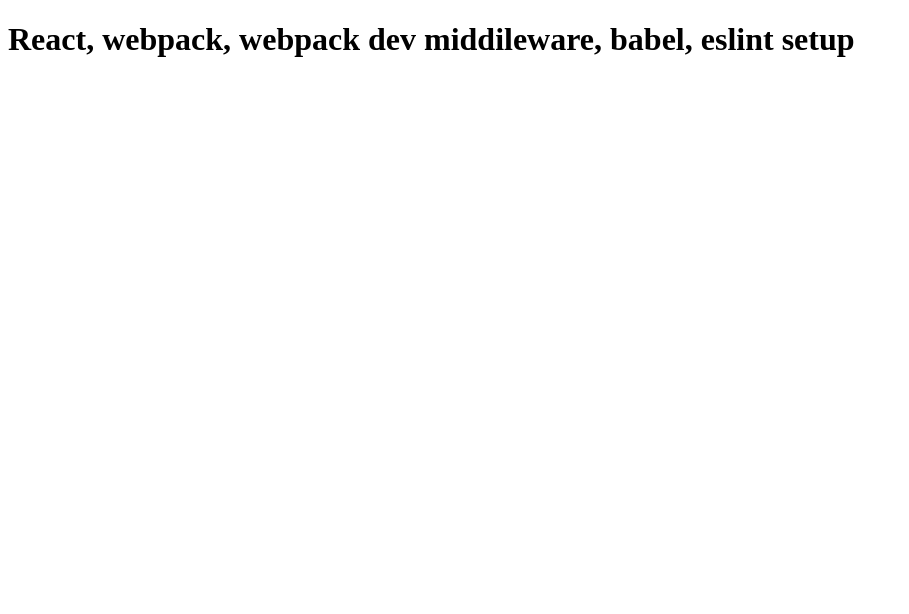
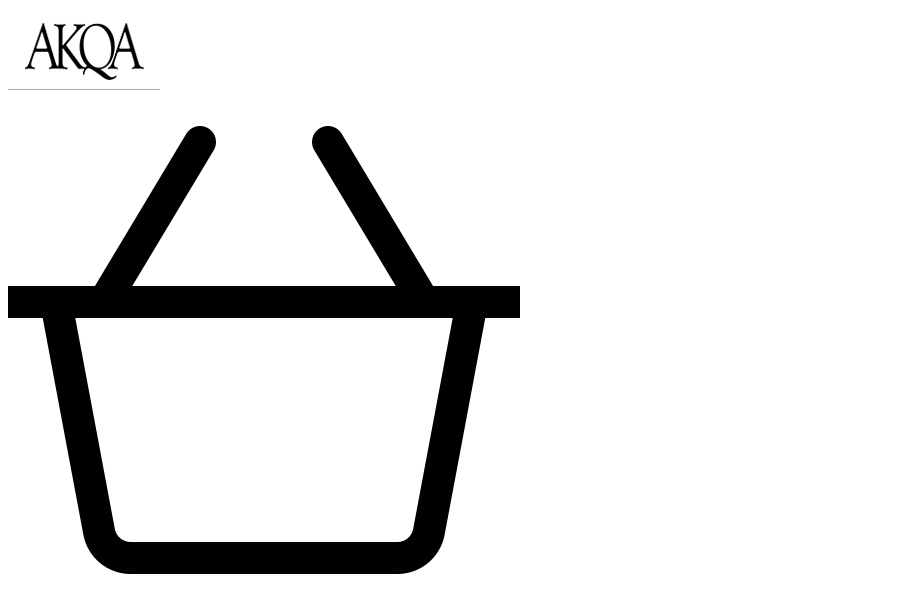
Before and after one commit to sitaramyadav/akqa-assignment, a React app: page / in a window 1280 px wide. Shown: the whole page, without its empty margins (0-909 px from the left). Built offline with nearby package versions, Linux system fonts and the light colour scheme.

Commit message:
Added the header.

```diff
--- a/package.json
+++ b/package.json
@@ -40,9 +40,11 @@
     "babel-loader": "^8.0.0",
     "eslint-plugin-react": "^7.12.1",
     "express": "^4.17.1",
+    "file-loader": "^5.0.2",
     "html-loader": "^0.5.5",
     "html-webpack-plugin": "^3.2.0",
     "jest": "^24.1.0",
+    "styled-components": "^5.0.0",
     "url-loader": "^2.2.0",
     "webpack": "^4.28.3",
     "webpack-cli": "^3.1.2",
--- a/src/components/App.js
+++ b/src/components/App.js
@@ -1,11 +1,12 @@
-import React from 'react'
+import React from "react";
 
+import { MainHeader } from "../components/common/Header";
 const App = () => {
   return (
     <div data-testid="app">
-      <h1>React, webpack, webpack dev middileware, babel, eslint setup </h1>
+      <MainHeader />
     </div>
-  )
-}
+  );
+};
 
-export default App
+export default App;
--- /dev/null
+++ b/src/components/common/Header.js
@@ -0,0 +1,23 @@
+import React, { Component } from "react";
+import styled from "styled-components";
+
+import akqaLog from "../../../images/akqa-logo.jpg";
+import cartLogo from "../../../images/basket.png";
+
+const Header = styled.header`
+  width: 200px;
+  height: 100%;
+`;
+
+export const MainHeader = () => {
+  return (
+    <Header>
+      <picture>
+        <img src={akqaLog} alt={"akqa logo"} />
+      </picture>
+      <picture>
+        <img src={cartLogo} alt={"cart logo"} />
+      </picture>
+    </Header>
+  );
+};
--- a/src/index.html
+++ b/src/index.html
@@ -2,7 +2,8 @@
 <html lang="en">
 <head>
     <meta charset="utf-8">
-    <title>Express and Webpack App</title>
+    <meta name="viewport" content="width=device-width, initial-scale=1">
+    <title>AKQA Web Developer Exercise Requirements</title>
     <link rel="shortcut icon" href="#">
 </head>
 <body>
```
Also changed, not shown: images/akqa-logo.jpg (added), images/basket.png (added), 1 other file.
